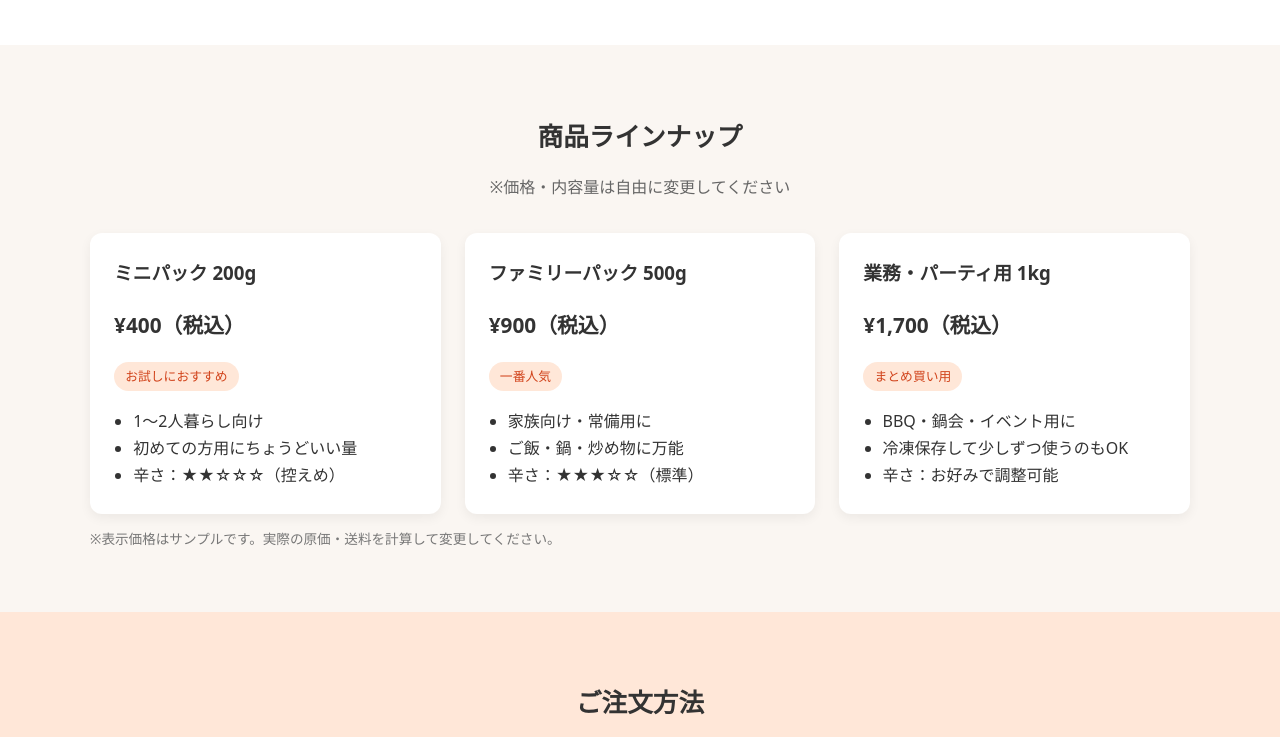
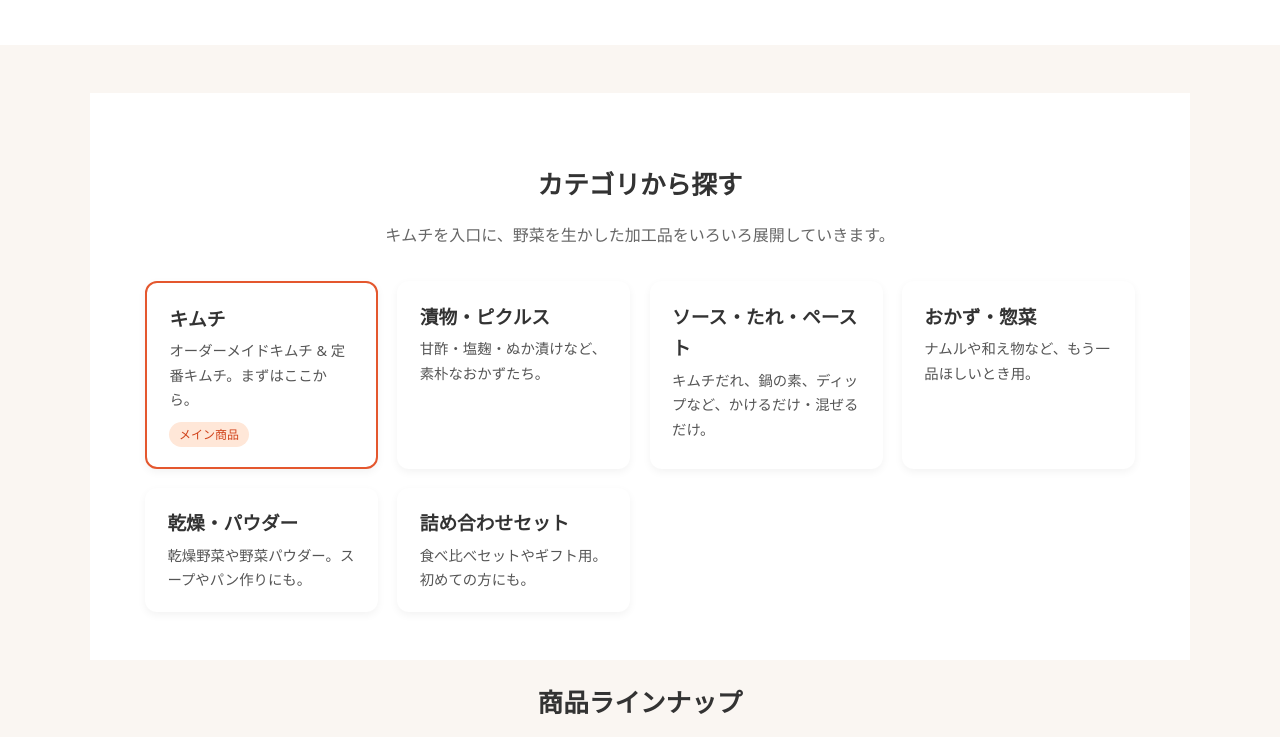
Before and after one commit to itsukiitsuki0601-stack/-, a plain HTML site: page index.html in a window 1280 px wide. Shown: the part 859-1596 px from the top of the page. Drawn offline with Linux system fonts and the light colour scheme.

Commit message:
Add files via upload

```diff
--- a/index.html
+++ b/index.html
@@ -5,11 +5,6 @@
   <title>手作りキムチ通販｜西村キムチ</title>
   <meta name="description" content="手作り・無添加にこだわったキムチを、少量からお届けします。家庭用にも、ちょっとした手土産にも。">
   <meta name="viewport" content="width=device-width, initial-scale=1">
-  <meta property="og:title" content="手作りキムチ通販｜西村キムチ農園">
-<meta property="og:description" content="手作り・無添加にこだわったキムチを、少量からお届けします。">
-<meta property="og:image" content="https://itsukiitsuki0601-stack.github.io/-/img/zuu9n7zt6wq.jpg">
-<meta property="og:url" content="https://itsukiitsuki0601-stack.github.io/-/">
-
   <link rel="stylesheet" href="style.css">
 </head>
 <body>
@@ -67,6 +62,47 @@
   <!-- 商品一覧 -->
   <section id="products" class="section">
     <div class="container">
+  <!-- カテゴリ一覧 -->
+  <section id="categories" class="section section-light">
+    <div class="container">
+      <h2 class="section-title">カテゴリから探す</h2>
+      <p class="section-lead">キムチを入口に、野菜を生かした加工品をいろいろ展開していきます。</p>
+
+      <div class="category-grid">
+        <a href="#kimchi-category" class="category-card category-main">
+          <h3>キムチ</h3>
+          <p>オーダーメイドキムチ & 定番キムチ。まずはここから。</p>
+          <span class="category-label">メイン商品</span>
+        </a>
+
+        <a href="#tsukemono-category" class="category-card">
+          <h3>漬物・ピクルス</h3>
+          <p>甘酢・塩麹・ぬか漬けなど、素朴なおかずたち。</p>
+        </a>
+
+        <a href="#sauce-category" class="category-card">
+          <h3>ソース・たれ・ペースト</h3>
+          <p>キムチだれ、鍋の素、ディップなど、かけるだけ・混ぜるだけ。</p>
+        </a>
+
+        <a href="#okazu-category" class="category-card">
+          <h3>おかず・惣菜</h3>
+          <p>ナムルや和え物など、もう一品ほしいとき用。</p>
+        </a>
+
+        <a href="#dry-category" class="category-card">
+          <h3>乾燥・パウダー</h3>
+          <p>乾燥野菜や野菜パウダー。スープやパン作りにも。</p>
+        </a>
+
+        <a href="#set-category" class="category-card">
+          <h3>詰め合わせセット</h3>
+          <p>食べ比べセットやギフト用。初めての方にも。</p>
+        </a>
+      </div>
+    </div>
+  </section>
+
       <h2 class="section-title">商品ラインナップ</h2>
       <p class="section-lead">※価格・内容量は自由に変更してください</p>
       <div class="product-grid">
@@ -179,7 +215,7 @@
   <!-- フッター -->
   <footer class="site-footer">
     <div class="container">
-      <p>&copy; 2025 西村キムチ</p>
+      <p>&copy; 2025 たかおキムチ</p>
     </div>
   </footer>
 
--- a/style.css
+++ b/style.css
@@ -241,6 +241,56 @@ body {
   font-size: 0.85rem;
   color: #777;
 }
+/* カテゴリ一覧 */
+.category-grid {
+  display: grid;
+  grid-template-columns: repeat(auto-fit, minmax(220px, 1fr));
+  gap: 1.2rem;
+  margin-top: 1.5rem;
+}
+
+.category-card {
+  display: block;
+  background: #fff;
+  border-radius: 12px;
+  padding: 1.2rem 1.4rem;
+  text-decoration: none;
+  color: #333;
+  box-shadow: 0 3px 8px rgba(0,0,0,0.05);
+  transition: transform 0.15s ease, box-shadow 0.15s ease;
+}
+
+.category-card h3 {
+  margin-top: 0;
+  margin-bottom: 0.3rem;
+}
+
+.category-card p {
+  margin: 0;
+  font-size: 0.9rem;
+  color: #555;
+}
+
+.category-card:hover {
+  transform: translateY(-3px);
+  box-shadow: 0 6px 16px rgba(0,0,0,0.08);
+}
+
+.category-main {
+  border: 2px solid #e4572e;
+  position: relative;
+}
+
+.category-label {
+  display: inline-block;
+  margin-top: 0.6rem;
+  padding: 0.15rem 0.6rem;
+  border-radius: 999px;
+  font-size: 0.75rem;
+  background: #ffe7d8;
+  color: #d1431b;
+}
+
 
 /* スマホ対応 */
 @media (max-width: 640px) {
```
